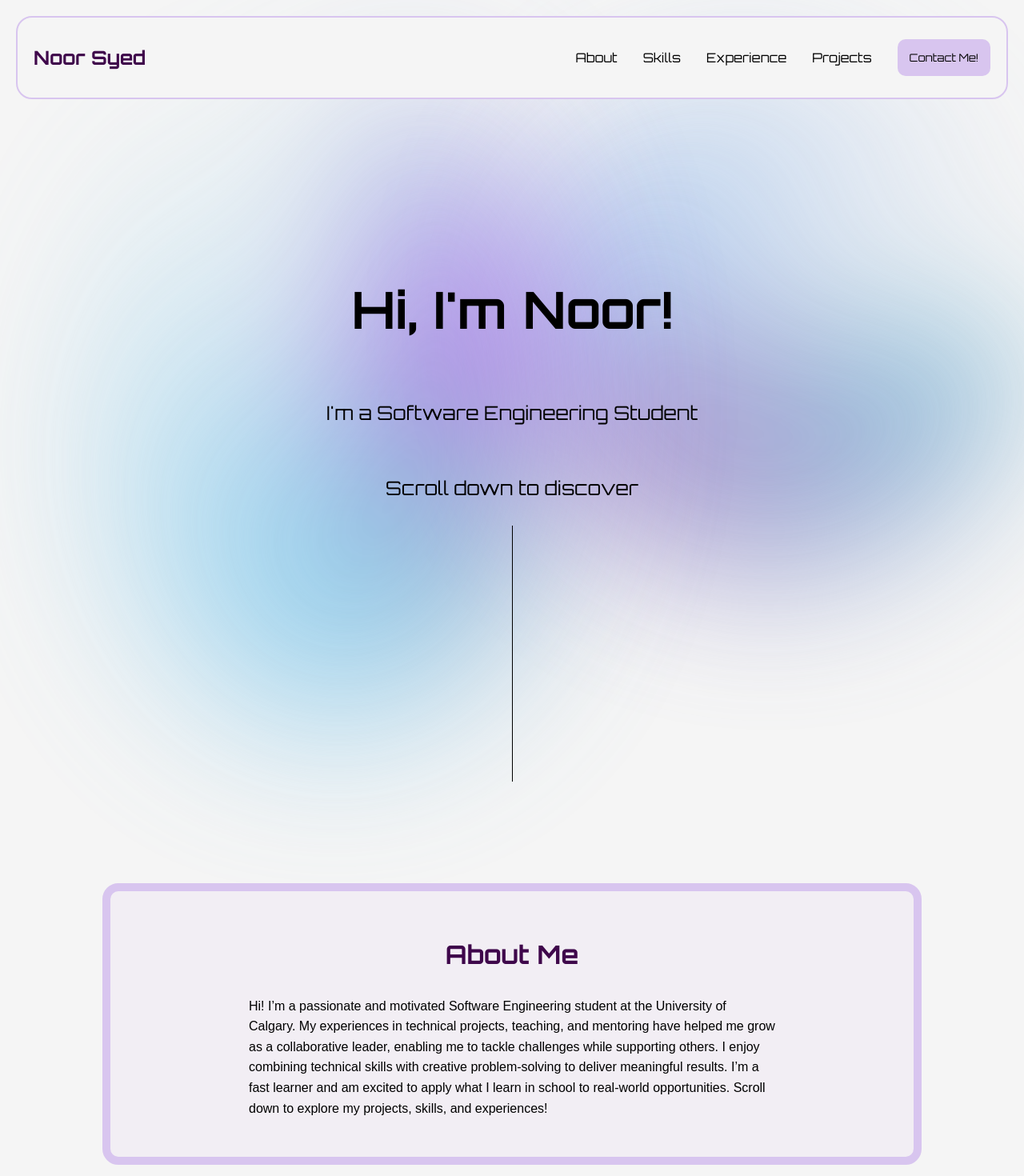
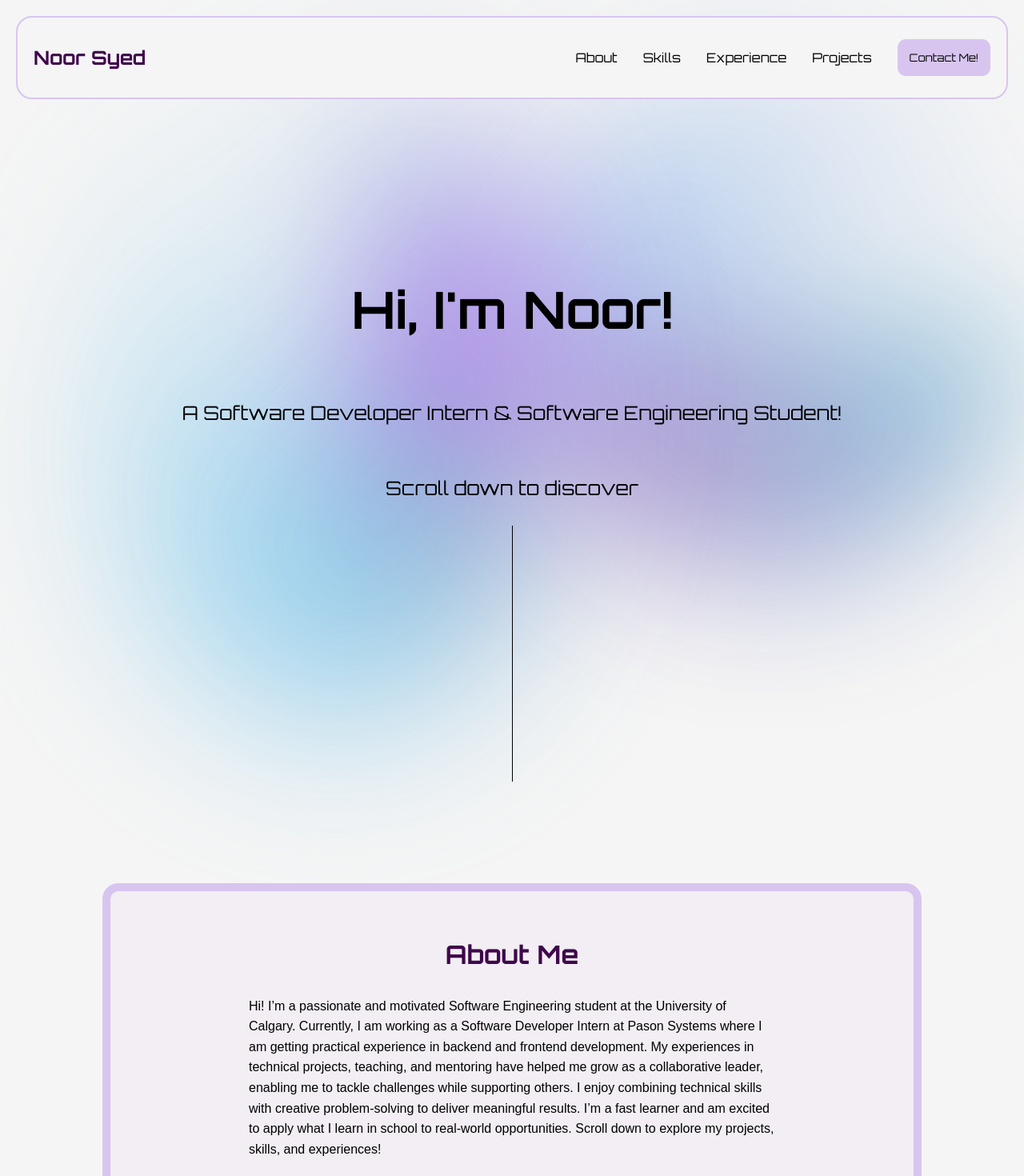
Before and after one commit to noorsyed16/Portfolio-Project, a Next.js app: page / in a window 1280 px wide. Shown: the top 1470 px of the page at 80% size. Built offline with nearby package versions, Linux system fonts and the light colour scheme.

Commit message:
updating skills and descriptions

```diff
--- a/src/components/About.jsx
+++ b/src/components/About.jsx
@@ -8,7 +8,9 @@ export default function About() {
         <div className="aboutSection">
             <h1>About Me</h1>
             <p>Hi! I’m a passionate and motivated Software Engineering student at the University
-               of Calgary. My experiences in technical projects, teaching, and mentoring have
+               of Calgary. Currently, I am working as a Software Developer Intern at Pason Systems
+               where I am getting practical experience in backend and frontend development.
+               My experiences in technical projects, teaching, and mentoring have
                helped me grow as a collaborative leader, enabling me to tackle challenges while
                supporting others. I enjoy combining technical skills with creative problem-solving
                to deliver meaningful results. I’m a fast learner and am excited to apply what I learn
--- a/src/components/Hero.jsx
+++ b/src/components/Hero.jsx
@@ -6,7 +6,7 @@ export default function Hero() {
     <main className="main">
       <div className="mainDiv" id="hero">
         <h1 className="bigTitle"><span className="welcomeTexjt">Hi,</span> I'm Noor! </h1>
-        <div className='research'>I'm a Software Engineering Student</div>
+        <div className='research'>A Software Developer Intern & Software Engineering Student!</div>
         <div className='research'>Scroll down to discover</div>
         <div className="line"/>
       </div>
--- a/src/components/Skills.jsx
+++ b/src/components/Skills.jsx
@@ -15,6 +15,7 @@ export default function Skills() {
     { name: "C", img: "/skills/c.png" },
     { name: "Git", img: "/skills/git.png" },
     { name: "Java", img: "/skills/java.png" },
+    { name: "Spring Boot", img: "/skills/springboot.webp" },
     { name: "C++", img: "/skills/cpp.png" },
     { name: "Python", img: "/skills/python.png" },
     { name: "Next.js", img: "/skills/nextjs.svg" },
```
Also changed, not shown: public/skills/springboot.webp (added).
